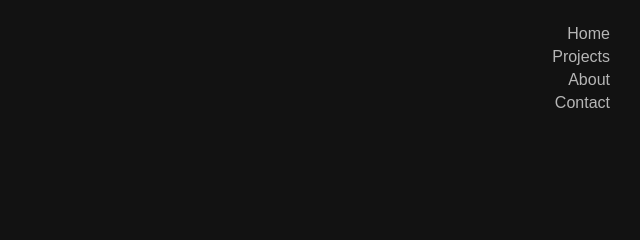
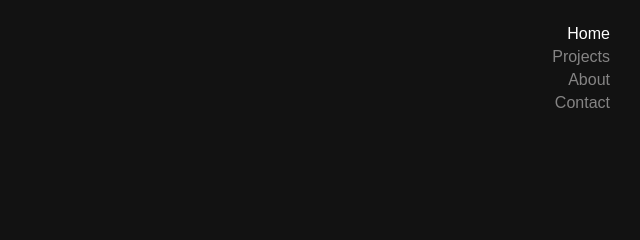
Before and after one commit to mosesfdo/mosesfdo.github.io, a plain HTML site: page index.html in a window 1280 px wide. Shown: the top 240 px of the page, 640-1280 px from the left. Drawn offline with Linux system fonts and the light colour scheme; a web font is replaced by a local one.

Commit message:
some minor changes

```diff
--- a/index.html
+++ b/index.html
@@ -5,6 +5,7 @@
     <meta name="viewport" content="width=device-width, initial-scale=1.0">
     <title>Moses D</title>
     <link rel="stylesheet" href="style.css">
+    <script src="script.js" defer></script>
 </head>
 <body>
     <nav>
@@ -14,13 +15,13 @@
         </a>
 
         <div class="nav-links">
-            <ul>
-                <li><a href="#Home">Home</a></li>
-                <li><a href="#projects">Projects</a></li>
-                <li><a href="#about">About</a></li>
-                <li><a href="#contact">Contact</a></li>
-            </ul>
-        </div>
+  <ul>
+    <li><a href="#Home" class="nav-anchor">Home</a></li>
+    <li><a href="#projects" class="nav-anchor">Projects</a></li>
+    <li><a href="#about" class="nav-anchor">About</a></li>
+    <li><a href="#contact" class="nav-anchor">Contact</a></li>
+  </ul>
+</div>
 
     </nav>
 
--- /dev/null
+++ b/script.js
@@ -0,0 +1,33 @@
+const sections = document.querySelectorAll("section");
+const navLinks = document.querySelectorAll(".nav-anchor");
+
+const observer = new IntersectionObserver((entries) => {
+  entries.forEach(entry => {
+    if (entry.isIntersecting) {
+      const id = entry.target.getAttribute("id");
+      navLinks.forEach(link => {
+        link.classList.remove("active");
+        if (link.getAttribute("href") === `#${id}`) {
+          link.classList.add("active");
+        }
+      });
+    }
+  });
+}, {
+  threshold: 0.6
+});
+
+sections.forEach(section => observer.observe(section));
+
+// Example: Animate email button on hover
+const emailButton = document.querySelector('.email-button');
+if (emailButton) {
+  emailButton.addEventListener('mouseenter', function() {
+    emailButton.style.backgroundColor = '#222';
+    emailButton.style.color = '#fff';
+  });
+  emailButton.addEventListener('mouseleave', function() {
+    emailButton.style.backgroundColor = '';
+    emailButton.style.color = '';
+  });
+}
--- a/style.css
+++ b/style.css
@@ -191,7 +191,7 @@ nav ul li {
 
 nav ul a {
     text-decoration: none;
-    color: #b6b6b6;
+    color: #858484;
     font-family: 'SF-Compact-Display', sans-serif;
     font-weight: 100;
     font-size: 14px; /* Fixed font size */
@@ -203,6 +203,10 @@ nav ul a {
 nav ul a:hover {
     color: #ffffff;
     transition: color 0.3s ease-in-out;
+}
+
+nav ul li a.active {
+    color: #ffffff;
 }
 
 
```
